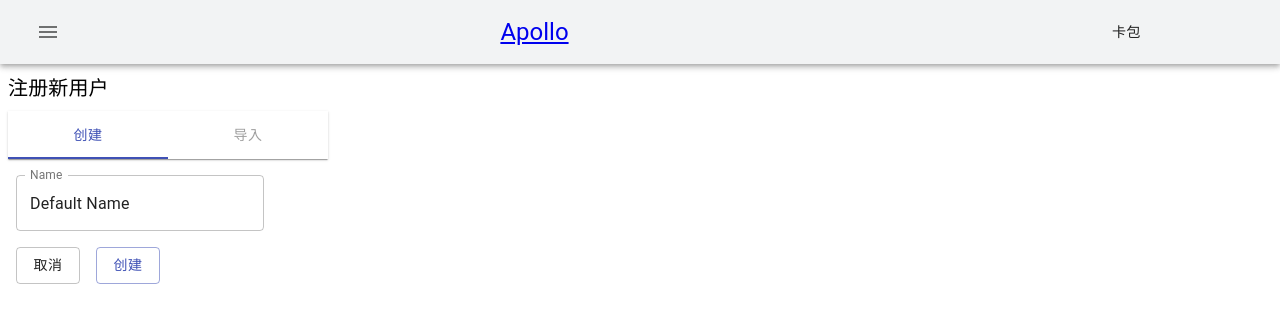
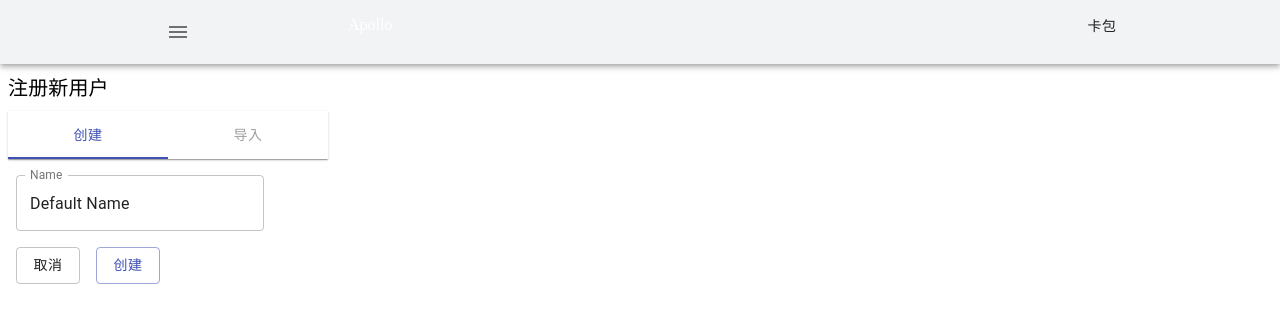
Before and after one commit to WeDefender/WeIdentity-Extension, a React (Create React App) app: page /register in a window 1280 px wide. Shown: the top 322 px of the page. Built offline with nearby package versions, Linux system fonts and the light colour scheme.

Commit message:
[add] add home css

```diff
--- a/src/_page/home/home.js
+++ b/src/_page/home/home.js
@@ -47,7 +47,11 @@ const useStyles = makeStyles(theme => ({
         textAlign: "center"
     },
     logo:{
-        width:320
+        paddingTop:60,
+        width:280
+    },
+    Center:{
+        textAlign: "center"
     }
 
 }))
@@ -161,12 +165,12 @@ const HomeWithRouter = withRouter(function HomeContent(props) {
             <div>
                 <ListItem className={classes.root}>
                     <Grid container>
-                        <Grid item xs={3}>
+                        <Grid item xs={3} className={classes.Center}>
                             <ListItemIcon className={classes.menuIcon}>
                                 <MenuIcon />
                             </ListItemIcon>
                         </Grid>
-                        <Grid item xs={6}>
+                        <Grid item xs={6} className={classes.Center}>
                             <div button>
                                 <div>
                                     {nickName}
@@ -176,7 +180,7 @@ const HomeWithRouter = withRouter(function HomeContent(props) {
                                 </div>
                             </div>
                         </Grid>
-                        <Grid item xs={3}>
+                        <Grid item xs={3} className={classes.Center}>
                             <ListItem button onClick={verifyStatus==0?requestVerified:()=>{}}>
                                 {verifyStatus==0?"待审核":"已审核"}
                             </ListItem>
@@ -185,9 +189,9 @@ const HomeWithRouter = withRouter(function HomeContent(props) {
                 </ListItem>
             </div>
             <Divider />
-            <Paper className={classes.logoDiv}>
+            <div className={classes.logoDiv}>
                 <img src="/WeIdentity.png" alt="" className={classes.logo}/>
-            </Paper>
+            </div>
             <Typography variant="subtitle1" gutterBottom>
                     History:
             </Typography>
--- a/src/_page/layout/layout.js
+++ b/src/_page/layout/layout.js
@@ -13,6 +13,7 @@ import Drawer from '@material-ui/core/Drawer'
 import Divider from '@material-ui/core/Divider';
 import getStorage from '../../_component/Storage'
 import { useState, useEffect } from 'react';
+import Grid from '@material-ui/core/Grid';
 
 const useStyles = makeStyles(theme => ({
     root: {
@@ -40,6 +41,9 @@ const useStyles = makeStyles(theme => ({
     appBarSpacer: theme.mixins.toolbar,
     content: {
         flexGrow: 1
+    },
+    Center:{
+        textAlign: "center"
     }
 
 }))
@@ -78,13 +82,24 @@ const LayoutWithRouter = withRouter(function Layout(props) {
             <div>
                 <AppBar position="absolute" className={classes.appBar}>
                     <Toolbar>
-                        <IconButton className={classes.menuIcon} aria-label="menu" onClick={handleDrawerOpen}>
-                            <MenuIcon />
-                        </IconButton>
-                        <Typography className={classes.menuText} variant="h5" component={Link} to="/home"  selected={'/home' === pathname}>
-                            Apollo
-                        </Typography>
-                        <Button className={classes.menuButton} component={Link} to="/cards"  selected={'/cards' === pathname}>卡包</Button>
+                        <Grid container>
+                            <Grid item xs={3} className={classes.Center}>
+                                <IconButton className={classes.menuIcon} aria-label="menu" onClick={handleDrawerOpen}>
+                                    <MenuIcon />
+                                </IconButton>
+                            </Grid>
+                            <Grid item xs={6} className={classes.Center}>
+                                <ListItem className={classes.menuText} button component={Link} to="/home"  selected={'/home' === pathname}>
+                                    Apollo
+                                </ListItem>
+                            </Grid>
+                            <Grid item xs={3} className={classes.Center}>
+                                <Button className={classes.menuButton} component={Link} to="/cards"  selected={'/cards' === pathname}>卡包</Button>
+                            </Grid>
+                        </Grid>
+
+
+
                     </Toolbar>
                 </AppBar>
 
```
